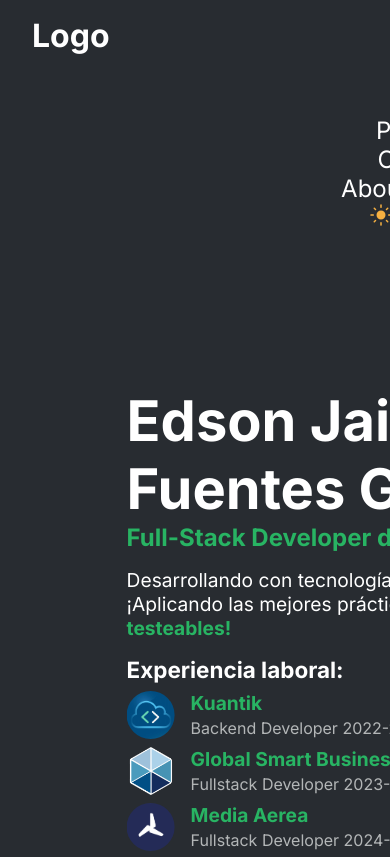
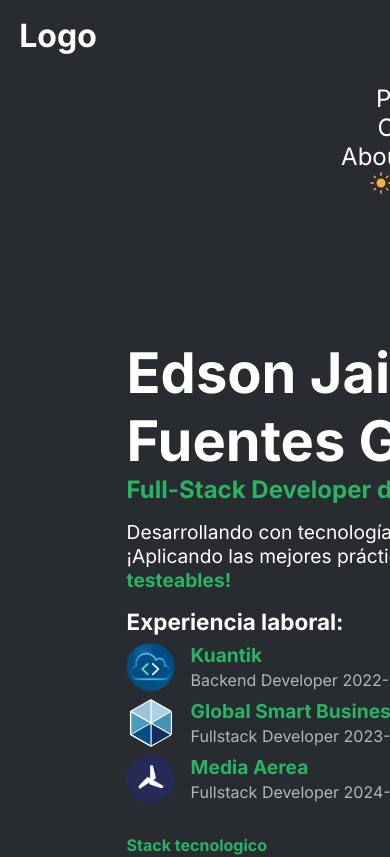
Before and after one commit to JiroFg/JiroFg.github.io, a React (Vite) app: page / in a window 390 px wide. Shown: the top 857 px of the page. Built offline with nearby package versions, Linux system fonts and the light colour scheme.

Commit message:
[FIX] Corrección de padding de topbar

```diff
--- a/src/components/topbar/TopBar.css
+++ b/src/components/topbar/TopBar.css
@@ -3,13 +3,13 @@
     justify-content: space-between;
     color: var(--text-color);
     background-color: var(--topbar-color);
+    padding: 1.5rem 1.5rem 1.5rem 1.5rem;
 }
 
 .logo-top-bar{
     display: flex;
     justify-content: center;
     align-items: center;
-    margin: 0 2rem 0 2rem;
     font-size: 2rem;
     font-weight:bolder;
 }
@@ -18,7 +18,6 @@
     display: flex;
     justify-content: center;
     align-items: center;
-    padding: 2rem;
 }
 
 .top-bar-link{
@@ -47,6 +46,7 @@
         display: flex;
         flex-direction: column;
         color: var(--text-color);
+        padding: 1rem 1.2rem 1rem 1.2rem;
     }
     .top-bar-link{
         font-size: x-large;
@@ -57,6 +57,5 @@
     }
     .logo-top-bar{
         justify-content: space-between;
-        margin-top: 1rem;
     }
 }
--- a/src/components/topbar/TopBar.jsx
+++ b/src/components/topbar/TopBar.jsx
@@ -5,7 +5,13 @@
 
 export default function TopBar({isDark, setIsDark, toPage}){
 
-    const [isOpen, setIsOpen] = useState(true)
+    const [isOpen, setIsOpen] = useState(()=>{
+        if(screen.width > 768){
+            return true
+        }else{
+            return false
+        }
+    })
 
     useEffect(()=>{
         window.addEventListener("resize", ()=>{
```
